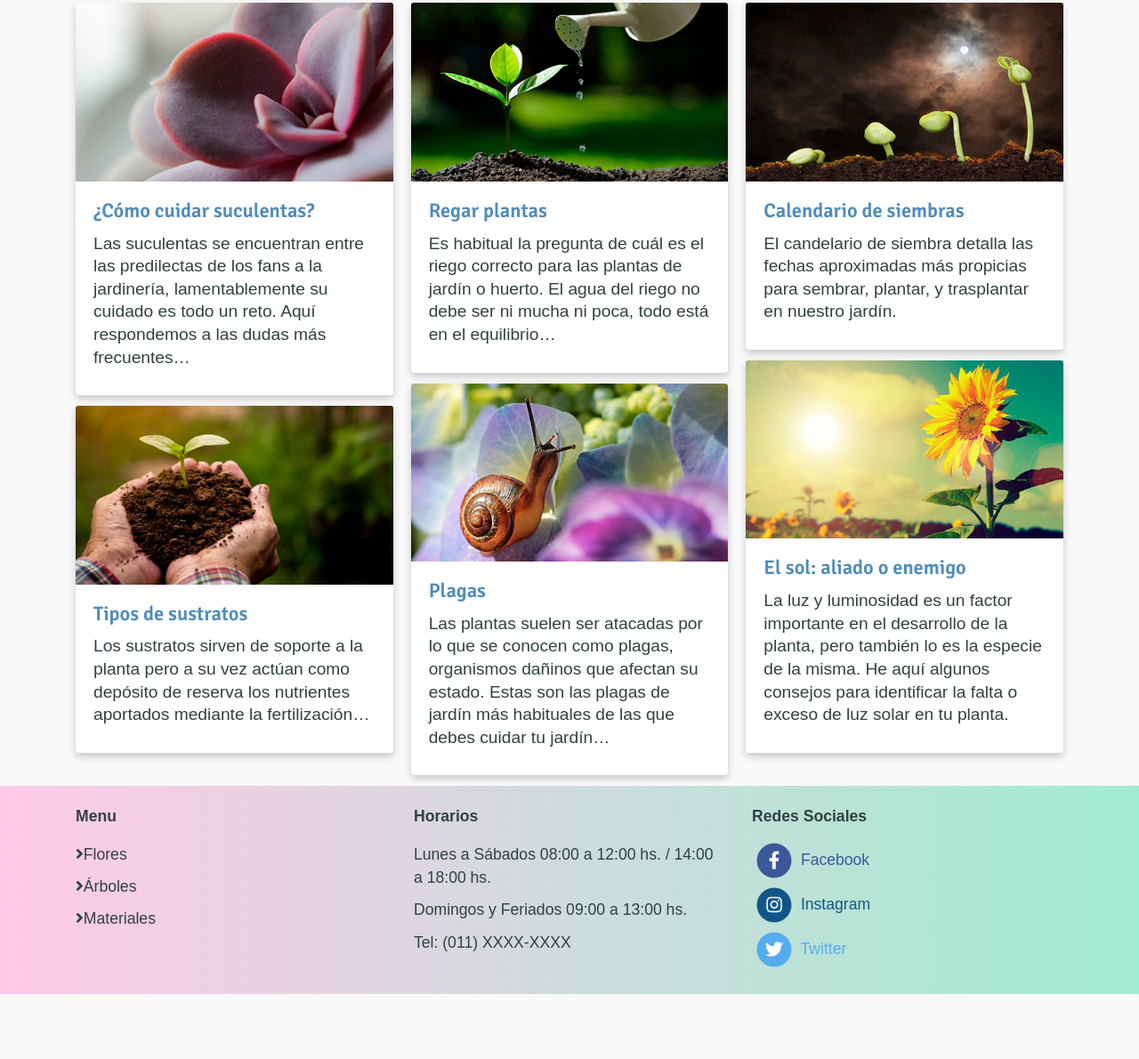
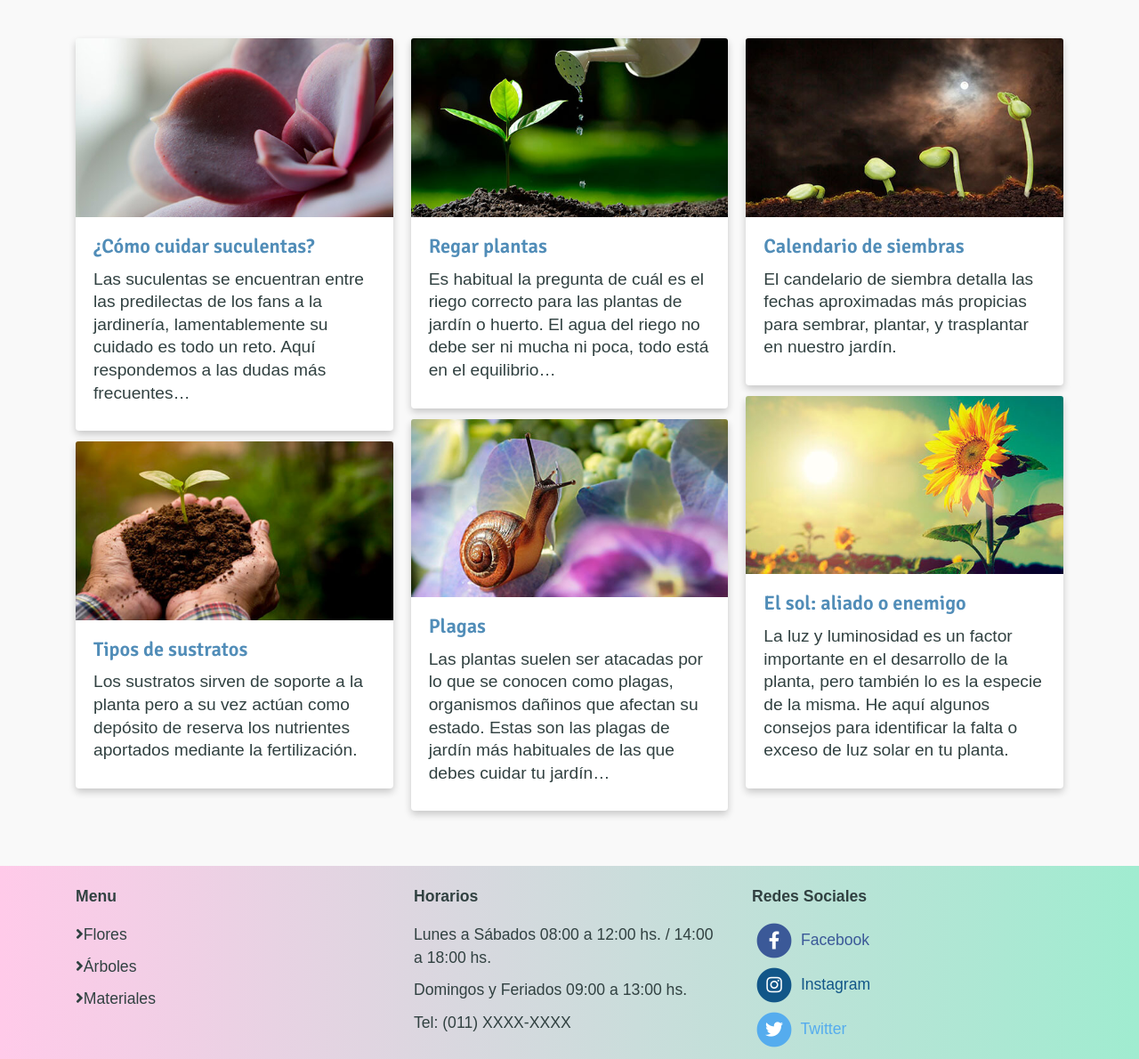
Before and after one commit to jazmindracsoria/viveromume, a plain HTML site: page consejos.html in a window 1280 px wide. Shown: the part 339-1529 px from the top of the page at 89% size. Before the commit the page ends 1456 px from the top, so only its background shows below. Drawn offline with nearby package versions, Linux system fonts and the light colour scheme.

Commit message:
ajuste consejos

```diff
--- a/consejos.html
+++ b/consejos.html
@@ -59,7 +59,7 @@
             </nav>
         </div>
     </header>
-    <main>
+    <main class="margin__main">
         <div class="box text-center">
             <h1>Consejos de jardinería</h1>
             <p>Lorem ipsum dolor sit amet, consectetur adipiscing elit.Sed a felis non sem elementum tempor in at urna. Suspendisse
@@ -87,12 +87,13 @@
                             <div class="card-body">
                                 <h3 class="advice___card__title">Tipos de sustratos</h3>
                                 <p class="advice___card__paragraph">
-                                    Los sustratos sirven de soporte a la planta pero a su vez actúan como depósito de reserva los nutrientes aportados mediante la fertilización…
+                                    Los sustratos sirven de soporte a la planta pero a su vez actúan como depósito de reserva los nutrientes aportados mediante la fertilización.
                                 </p>
                             </div>
                         </a>
                     </div>
                     <div class="card">
+                        <a href="consejos.html">
                             <img class="card-img-top" src="img/CardsAdvice/WaterPlantAdvice.jpg" alt="Riego de plantas">
                             <div class="card-body">
                                 <h3 class="advice___card__title">Regar plantas</h3>
@@ -100,8 +101,10 @@
                                     Es habitual la pregunta de cuál es el riego correcto para las plantas de jardín o huerto. El agua del riego no debe ser ni mucha ni poca, todo está en el equilibrio…
                                 </p>
                             </div>
+                        </a>
                     </div>
                     <div class="card">
+                        <a href="consejos.html">
                             <img class="card-img-top" src="img/CardsAdvice/SnailFlowerAdvice.jpg" alt="Caracoles en plantas">
                             <div class="card-body">
                                 <h3 class="advice___card__title">Plagas</h3>
@@ -109,8 +112,10 @@
                                     Las plantas suelen ser atacadas por lo que se conocen como plagas, organismos dañinos que afectan su estado. Estas son las plagas de jardín más habituales de las que debes cuidar tu jardín…
                                 </p>
                             </div>
+                        </a>
                     </div>
                     <div class="card">
+                        <a href="consejos.html">
                             <img class="card-img-top" src="img/CardsAdvice/CalendarPlantAdvice.jpg" alt="Plantas creciendo">
                             <div class="card-body">
                                 <h3 class="advice___card__title">Calendario de siembras</h3>
@@ -118,8 +123,10 @@
                                     El candelario de siembra detalla las fechas aproximadas más propicias para sembrar, plantar, y trasplantar en nuestro jardín.
                                 </p>
                             </div>
+                        </a>
                     </div>
                     <div class="card">
+                        <a href="consejos.html">
                             <img class="card-img-top" src="img/CardsAdvice/SunLightAdvice.jpg" alt="Sol y plantas">
                             <div class="card-body">
                                 <h3 class="advice___card__title">El sol: aliado o enemigo</h3>
@@ -127,6 +134,7 @@
                                     La luz y luminosidad es un factor importante en el desarrollo de la planta, pero también lo es la especie de la misma. He aquí algunos consejos para identificar la falta o exceso de luz solar en tu planta.
                                 </p>
                             </div>
+                        </a>
                     </div>
                 </div>
             </div>
```
Lines whose indentation alone changed are shown as unchanged.
